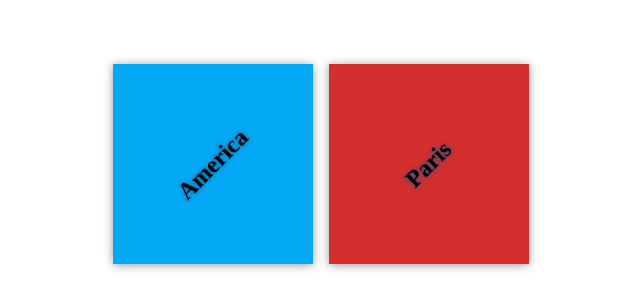
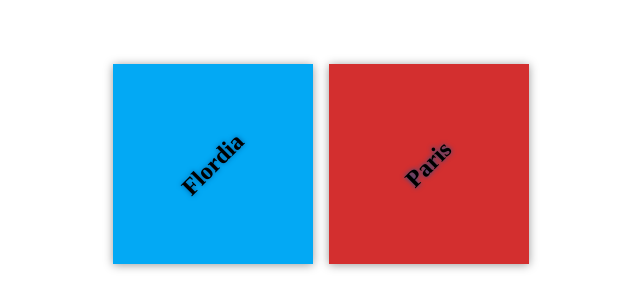
Before and after one commit to enasismail98/my-travel-plans, a plain HTML site: page index.html in a window 1280 px wide. Shown: the part 236-544 px from the top of the page, 319-959 px from the left. Drawn offline with Linux system fonts and the light colour scheme.

Commit message:
Add flordia

```diff
--- a/index.html
+++ b/index.html
@@ -10,8 +10,8 @@
 
 <div class="container">
 <div class="destination-container">
-<div class="destination" id="america">
-<h2>America</h2>
+<div class="destination" id="flordia">
+<h2>Flordia</h2>
 </div>
 
 <div class="destination" id="paris">
```
